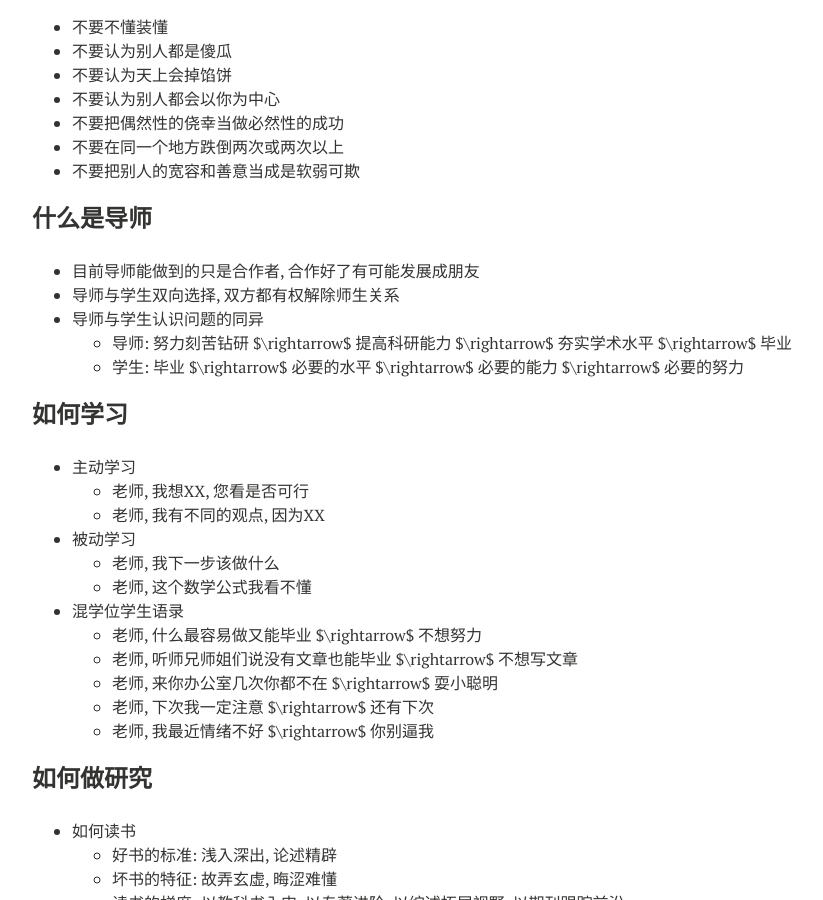
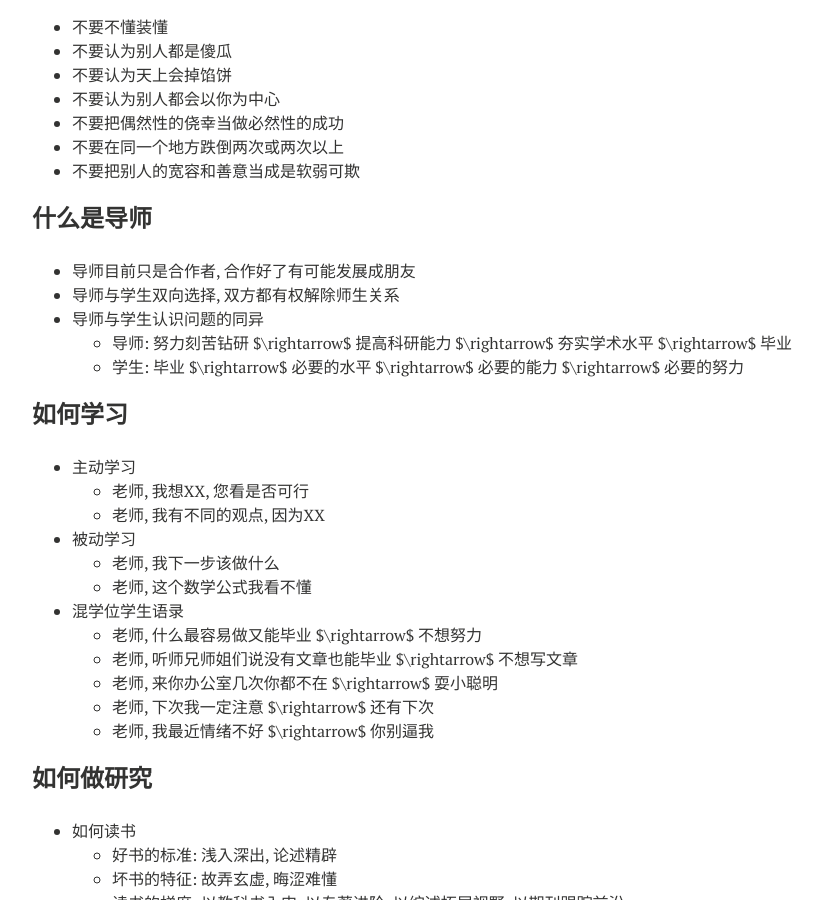
Before and after one commit to xianchaoxiu/xianchaoxiu.github.io, a Jekyll site: the page built from chinese/reading/how/index.md, in a window 1280 px wide and 900 px high, scrolled down 506 px. Shown: the whole window, without its empty margins (288-1111 px from the left). Built offline with Jekyll 4.4.1, drawn with Linux system fonts in a browser that asks for light colours; nearby versions of some CDN libraries.

Commit message:
Update index.md

```diff
--- a/chinese/reading/how/index.md
+++ b/chinese/reading/how/index.md
@@ -29,7 +29,7 @@ share: false
 
 
 ### 什么是导师
-* 目前导师能做到的只是合作者, 合作好了有可能发展成朋友
+* 导师目前只是合作者, 合作好了有可能发展成朋友
 * 导师与学生双向选择, 双方都有权解除师生关系
 * 导师与学生认识问题的同异
   - 导师: 努力刻苦钻研 $\rightarrow$ 提高科研能力 $\rightarrow$ 夯实学术水平 $\rightarrow$ 毕业
```
